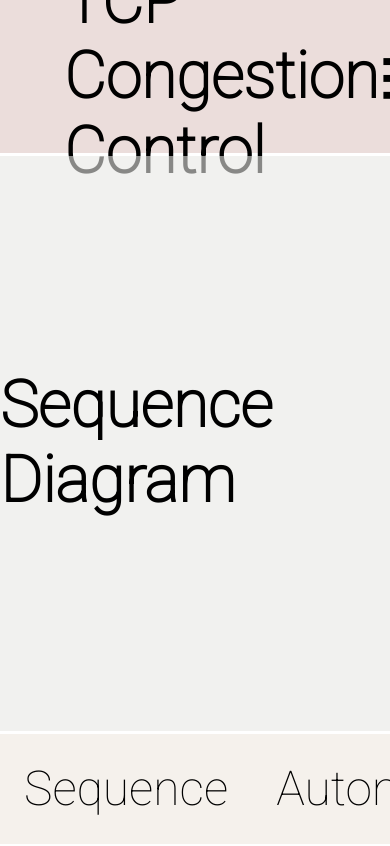
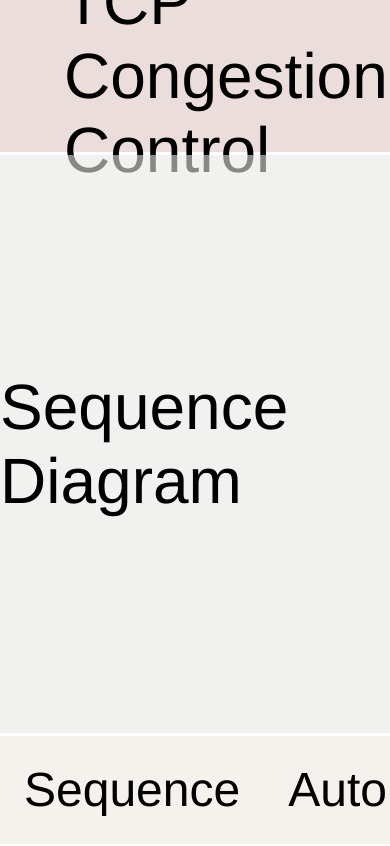
Before and after one commit to alexstadelmann/tcp-contestion-control, a plain HTML site: page index.html in a window 390 px wide. Shown: the top 846 px of the page. Drawn offline with Linux system fonts and the light colour scheme.

Commit message:
helvetica

```diff
--- a/Style/SASS/common.sass
+++ b/Style/SASS/common.sass
@@ -4,7 +4,7 @@
 html
   height: 100%
   box-sizing: border-box
-  font-family: 'Roboto', sans-serif
+
   a
     color: black
   body
@@ -51,6 +51,8 @@ html
   padding: 0
   text-decoration: none
   list-style-type: none
+  font-family: 'Helvetica', sans-serif
+  font-weight: lighter
 
 
 %centered-flex
--- a/Style/SASS/mobile.sass
+++ b/Style/SASS/mobile.sass
@@ -12,7 +12,6 @@
   $font-size-6: 600%
 
   html
-    font-family: 'Roboto', sans-serif
     h1
       font-size: $font-size-4
     body
```
Also changed, not shown: Style/CSS/common.css, Style/CSS/mobile.css, 2 other files.
